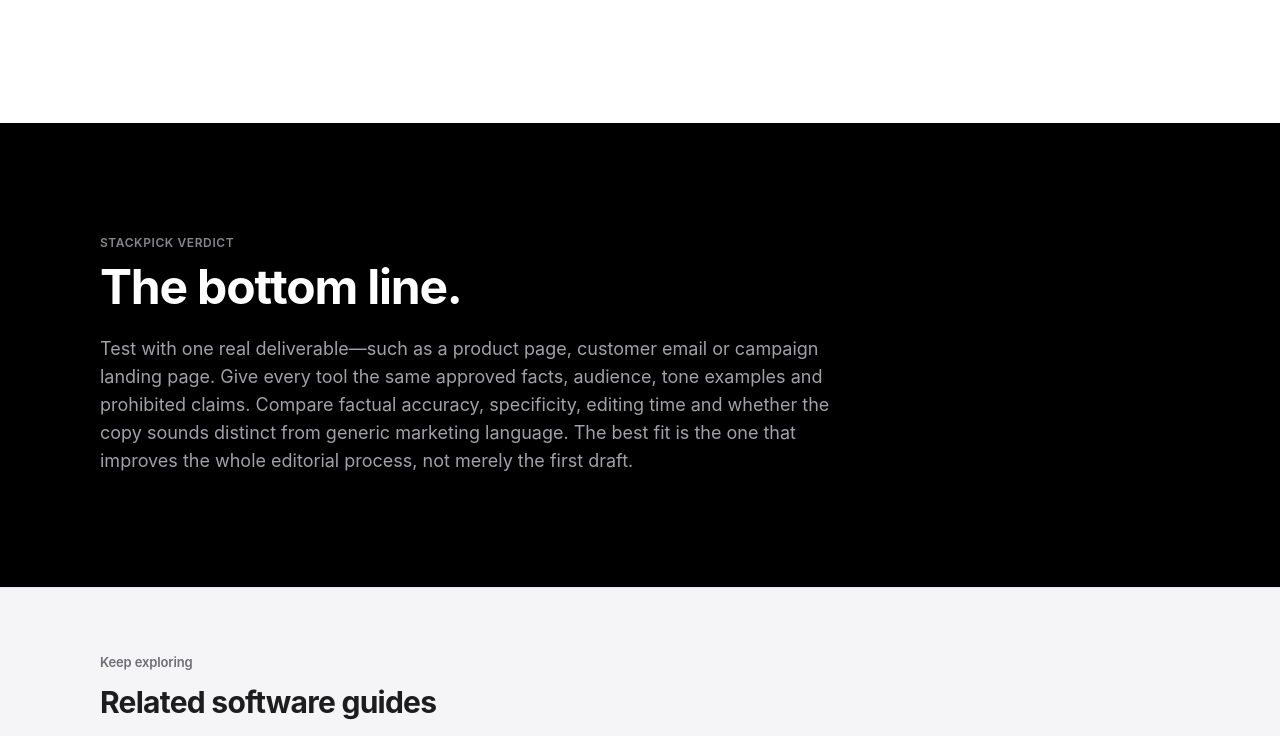
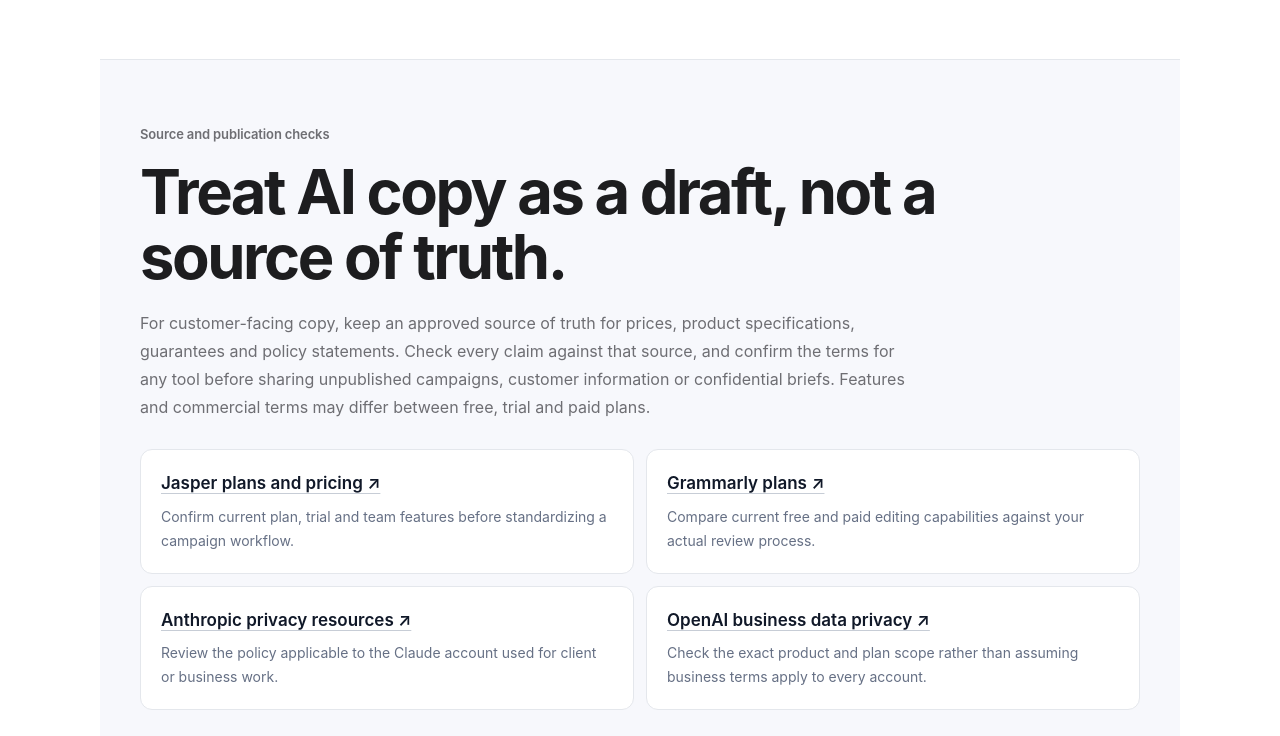
Before and after one commit to LinukaBandara/StackPick, a Next.js app: page /best/ai-writing-tools-small-businesses in a window 1280 px wide. Shown: the part 4180-4916 px from the top of the page. Built offline with nearby package versions, Linux system fonts and the light colour scheme; no server answers.

Commit message:
Add official terms and editorial safeguards to AI writing guide

```diff
--- a/app/best/ai-writing-tools-small-businesses/page.tsx
+++ b/app/best/ai-writing-tools-small-businesses/page.tsx
@@ -36,6 +36,20 @@ export default function Page() {
           </div>
         </div>
       </section>
+      <section className="border-t border-[#e4e7ec] bg-[#f7f8fc]">
+        <div className="sp-container py-14 sm:py-16">
+          <p className="sp-eyebrow">Source and publication checks</p>
+          <h2 className="sp-title mt-4 max-w-4xl">Treat AI copy as a draft, not a source of truth.</h2>
+          <p className="mt-5 max-w-3xl text-base leading-7 text-[#6e6e73]">For customer-facing copy, keep an approved source of truth for prices, product specifications, guarantees and policy statements. Check every claim against that source, and confirm the terms for any tool before sharing unpublished campaigns, customer information or confidential briefs. Features and commercial terms may differ between free, trial and paid plans.</p>
+          <ul className="mt-7 grid gap-3 sm:grid-cols-2">
+            <li className="rounded-xl border border-[#e4e7ec] bg-white p-5"><a className="font-semibold text-[#101828] underline decoration-[#c7cdd6] underline-offset-4" href="https://www.jasper.ai/pricing" target="_blank" rel="noreferrer">Jasper plans and pricing ↗</a><p className="mt-2 text-sm leading-6 text-[#667085]">Confirm current plan, trial and team features before standardizing a campaign workflow.</p></li>
+            <li className="rounded-xl border border-[#e4e7ec] bg-white p-5"><a className="font-semibold text-[#101828] underline decoration-[#c7cdd6] underline-offset-4" href="https://www.grammarly.com/plans" target="_blank" rel="noreferrer">Grammarly plans ↗</a><p className="mt-2 text-sm leading-6 text-[#667085]">Compare current free and paid editing capabilities against your actual review process.</p></li>
+            <li className="rounded-xl border border-[#e4e7ec] bg-white p-5"><a className="font-semibold text-[#101828] underline decoration-[#c7cdd6] underline-offset-4" href="https://privacy.anthropic.com/" target="_blank" rel="noreferrer">Anthropic privacy resources ↗</a><p className="mt-2 text-sm leading-6 text-[#667085]">Review the policy applicable to the Claude account used for client or business work.</p></li>
+            <li className="rounded-xl border border-[#e4e7ec] bg-white p-5"><a className="font-semibold text-[#101828] underline decoration-[#c7cdd6] underline-offset-4" href="https://openai.com/business/enterprise-privacy/" target="_blank" rel="noreferrer">OpenAI business data privacy ↗</a><p className="mt-2 text-sm leading-6 text-[#667085]">Check the exact product and plan scope rather than assuming business terms apply to every account.</p></li>
+          </ul>
+          <div className="mt-8 rounded-2xl border border-[#e4e7ec] bg-white p-6"><h3 className="font-semibold text-[#101828]">Related StackPick guides</h3><div className="mt-4 flex flex-wrap gap-x-5 gap-y-3 text-sm font-medium"><a className="text-[#101828] underline decoration-[#c7cdd6] underline-offset-4" href="/best/ai-tools-small-businesses">General AI tools for small businesses →</a><a className="text-[#101828] underline decoration-[#c7cdd6] underline-offset-4" href="/best/free-ai-tools-small-businesses">Free AI tools →</a><a className="text-[#101828] underline decoration-[#c7cdd6] underline-offset-4" href="/best/ai-tools-business-content">AI tools for business content →</a></div></div>
+        </div>
+      </section>
     </ComparisonArticle>
   );
 }
```
